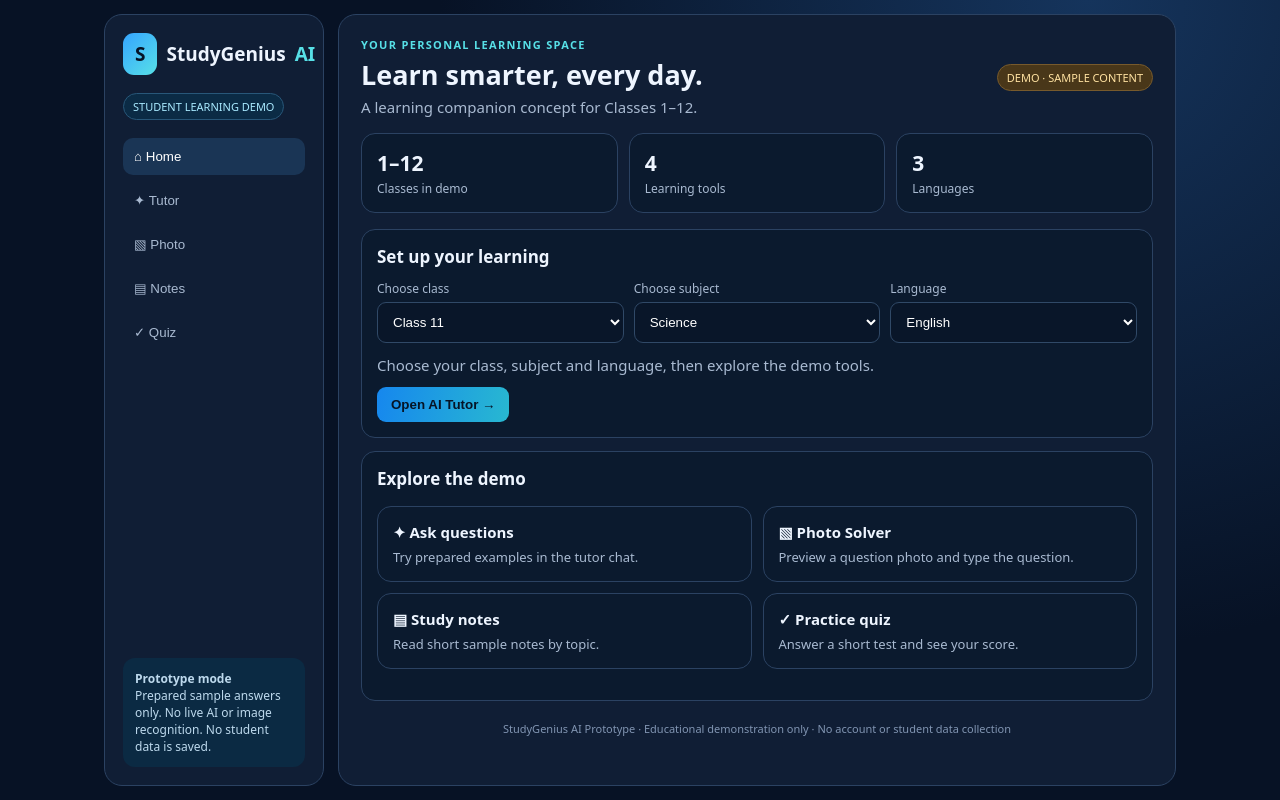
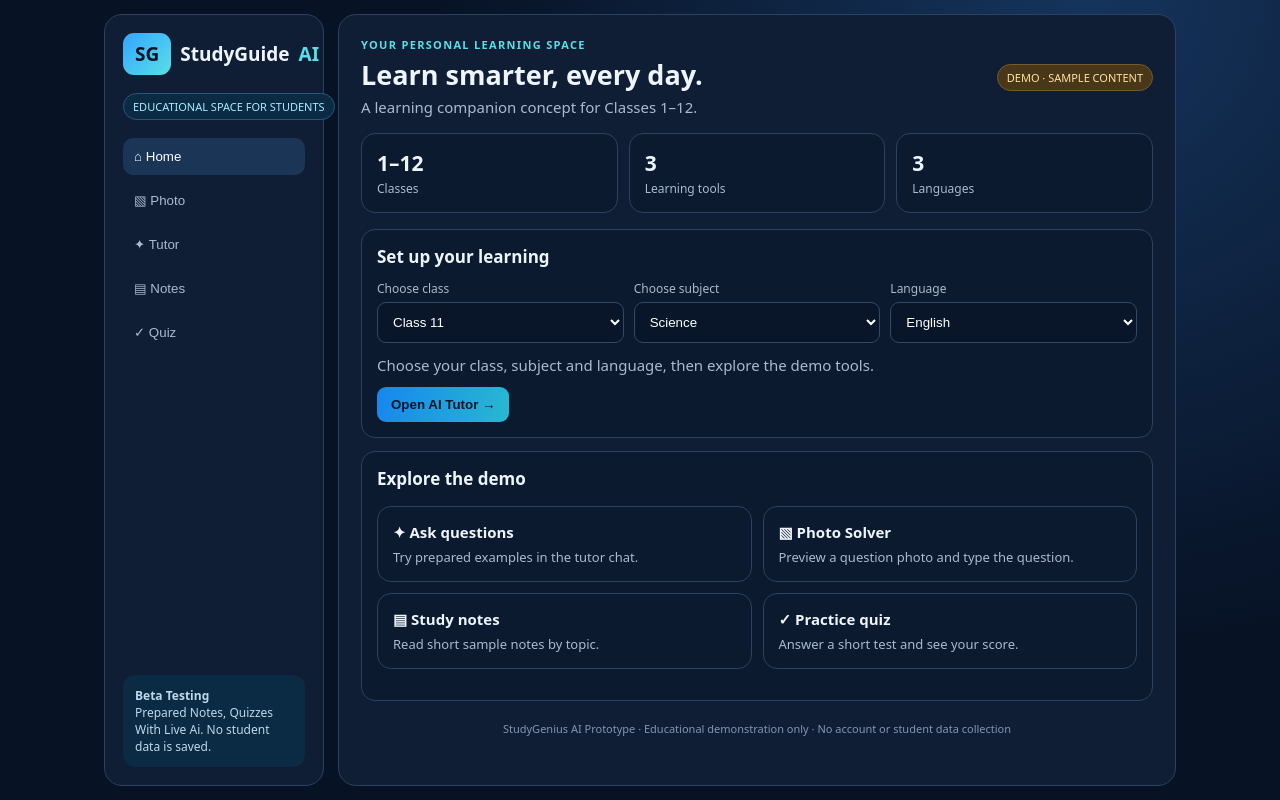
Before and after one commit to VipinJatav/StudyGuide-2.0, a plain HTML site: page index.html in a window 1280 px wide. Drawn offline with Linux system fonts and the light colour scheme.

Commit message:
Update index.html

```diff
--- a/index.html
+++ b/index.html
@@ -24,13 +24,13 @@ select,input,textarea{width:100%;background:#091629;border:1px solid #304967;col
 @media(max-width:430px){.cards{grid-template-columns:1fr 1fr}.two{grid-template-columns:1fr}.chatform{flex-direction:column}.bubble{max-width:96%}}
 </style></head>
 <body><div class="app">
-<aside><div class="brand"><span class="logo">S</span>StudyGenius <span style="color:var(--cyan)">AI</span></div><span class="tag">STUDENT LEARNING DEMO</span>
-<nav><button class="active" data-tab="home">⌂ Home</button><button data-tab="tutor">✦ Tutor</button><button data-tab="photo">▧ Photo</button><button data-tab="notes">▤ Notes</button><button data-tab="quiz">✓ Quiz</button></nav>
-<div class="note-side"><b>Prototype mode</b><br>Prepared sample answers only. No live AI or image recognition. No student data is saved.</div></aside>
+<aside><div class="brand"><span class="logo">SG</span>StudyGuide <span style="color:var(--cyan)">AI</span></div><span class="tag">EDUCATIONAL SPACE FOR STUDENTS</span>
+<nav><button class="active" data-tab="home">⌂ Home</button><button data-tab="photo">▧ Photo</button><button data-tab="tutor">✦ Tutor</button><button data-tab="notes">▤ Notes</button><button data-tab="quiz">✓ Quiz</button></nav>
+<div class="note-side"><b>Beta Testing</b><br>Prepared Notes, Quizzes With Live Ai. No student data is saved.</div></aside>
 <main><div class="top"><div><div class="eyebrow">YOUR PERSONAL LEARNING SPACE</div><div class="title">Learn smarter, every day.</div><p class="sub">A learning companion concept for Classes 1–12.</p></div><span class="demo">DEMO · SAMPLE CONTENT</span></div>
 <section id="home" class="section active">
-<div class="cards"><div class="stat"><strong>1–12</strong><span>Classes in demo</span></div><div class="stat"><strong>4</strong><span>Learning tools</span></div><div class="stat"><strong>3</strong><span>Languages</span></div></div>
-<div class="panel"><h2>Set up your learning</h2><div class="row"><div class="field"><label>Choose class</label><select id="classSelect"></select></div><div class="field"><label>Choose subject</label><select id="subject"><option>Science</option><option>Mathematics</option><option>English</option><option>Social Science</option><option>Geography</option><option>History</option></select></div><div class="field"><label>Language</label><select id="language"><option value="en">English</option><option value="hi">हिंदी</option><option value="hinglish">Hinglish</option></select></div></div><p class="sub" style="margin:12px 0">Choose your class, subject and language, then explore the demo tools.</p><button class="primary" onclick="tab('tutor')">Open AI Tutor →</button></div>
+<div class="cards"><div class="stat"><strong>1–12</strong><span>Classes</span></div><div class="stat"><strong>3</strong><span>Learning tools</span></div><div class="stat"><strong>3</strong><span>Languages</span></div></div>
+<div class="panel"><h2>Set up your learning</h2><div class="row"><div class="field"><label>Choose class</label><select id="classSelect"></select></div><div class="field"><label>Choose subject</label><select id="subject"><option>Science</option><option>Mathematics</option><option>English</option><option>Hindi</option><option>Social Science</option><option>Social logy</option><option>Physical Education</option><option>Political Science</option><option>Geography</option><option>History</option></select></div><div class="field"><label>Language</label><select id="language"><option value="en">English</option><option value="hi">हिंदी</option><option value="hinglish">Hinglish</option></select></div></div><p class="sub" style="margin:12px 0">Choose your class, subject and language, then explore the demo tools.</p><button class="primary" onclick="tab('tutor')">Open AI Tutor →</button></div>
 <div class="panel"><h2>Explore the demo</h2><div class="two"><div class="note"><h3>✦ Ask questions</h3><p>Try prepared examples in the tutor chat.</p></div><div class="note"><h3>▧ Photo Solver</h3><p>Preview a question photo and type the question.</p></div><div class="note"><h3>▤ Study notes</h3><p>Read short sample notes by topic.</p></div><div class="note"><h3>✓ Practice quiz</h3><p>Answer a short test and see your score.</p></div></div></div></section>
 <section id="tutor" class="section"><div class="panel"><h2>✦ AI Tutor <span class="tag">SAMPLE RESPONSES</span></h2><p class="sub">Tap an example or type a question.</p><div class="row" style="margin:12px 0"><button class="secondary sample" data-q="Explain photosynthesis in simple words">Photosynthesis</button><button class="secondary sample" data-q="What are fractions?">Fractions</button><button class="secondary sample" data-q="पृथ्वी की उत्पत्ति कैसे हुई?">पृथ्वी की उत्पत्ति</button></div><div id="chat" class="chat"><div class="bubble bot">नमस्ते! मैं StudyGenius AI का demo tutor हूँ। कोई sample सवाल पूछकर देखो।</div></div><form id="chatForm" class="chatform"><input id="question" placeholder="Type your question..." required><button class="primary">Send</button></form><p class="small">Prepared sample answers only — not live AI.</p></div></section>
 <section id="photo" class="section"><div class="panel"><h2>▧ Photo Question Solver <span class="tag">DEMO</span></h2><p class="sub">Choose a question photo, then type the question shown in it.</p>
```
